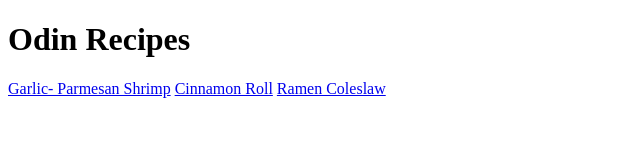
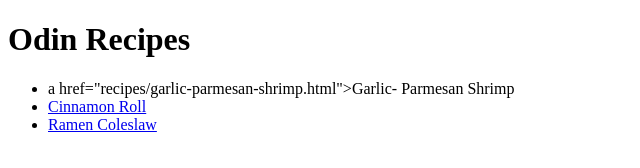
Before and after one commit to davidumoru/odin-recipes, a plain HTML site: page index.html in a window 1280 px wide. Shown: the whole page, without its empty margins (0-640 px from the left). Drawn offline with Linux system fonts and the light colour scheme.

Commit message:
Make Recipe Links an Unordered List

```diff
--- a/index.html
+++ b/index.html
@@ -7,9 +7,10 @@
 <body>
 
     <h1>Odin Recipes</h1>
-    <a href="recipes/garlic-parmesan-shrimp.html">Garlic- Parmesan Shrimp</a>
-    <a href="recipes/cinnamon-roll.html">Cinnamon Roll</a>
-    <a href="recipes/ramen-coleslaw.html">Ramen Coleslaw</a>
-
+    <ul>
+        <li>a href="recipes/garlic-parmesan-shrimp.html">Garlic- Parmesan Shrimp</a></li>
+        <li><a href="recipes/cinnamon-roll.html">Cinnamon Roll</a></li>
+        <li><a href="recipes/ramen-coleslaw.html">Ramen Coleslaw</a></li>
+    </ul>
 </body>
 </html>
```
